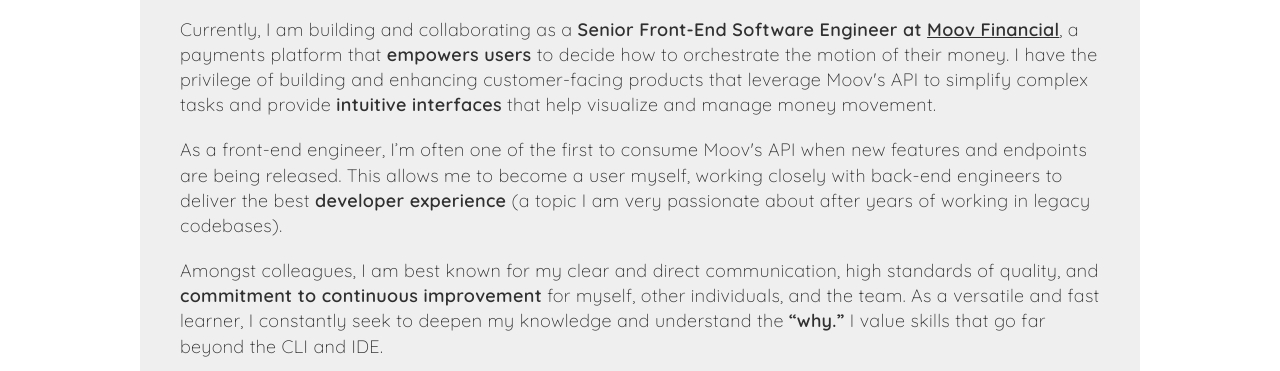
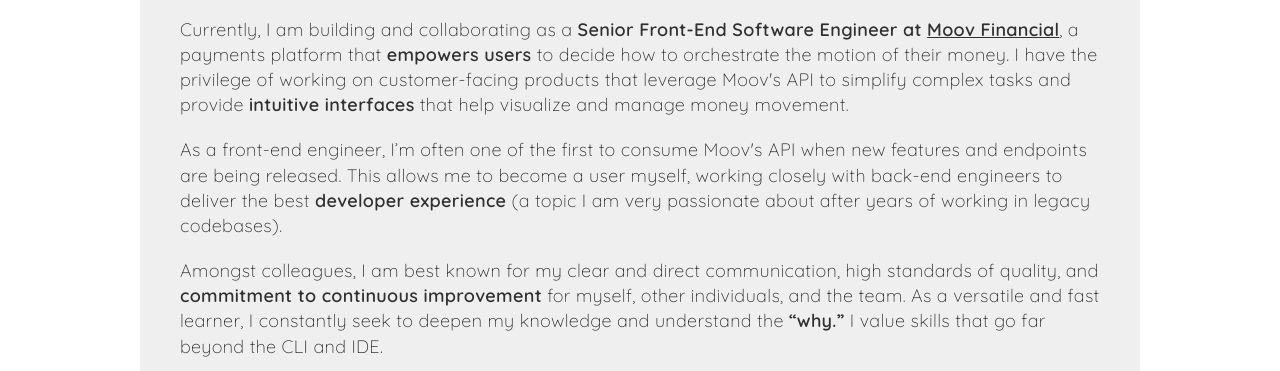
Before and after one commit to bchoplin/brittanychoplin, a website: page index.html in a window 1280 px wide. Shown: the part 726-1097 px from the top of the page. Drawn offline with Linux system fonts and the light colour scheme.

Commit message:
a lil wording change

```diff
--- a/index.html
+++ b/index.html
@@ -50,7 +50,7 @@
 
 					<p>I have over a decade of experience as a <strong>front-end engineer</strong> and enjoy creating wonderful experiences for <em>all</em> users. I believe that <strong>user empathy</strong> is a requirement, not just a nice-to-have. By understanding all of the vast emotions users may feel, I strive to craft solutions that inspire good feelings.</p>
 
-					<p>Currently, I am building and collaborating as a <strong>Senior Front-End Software Engineer at <a href="https://moov.io/">Moov Financial</a></strong>, a payments platform that <strong>empowers users</strong> to decide how to orchestrate the motion of their money. I have the privilege of building and enhancing customer-facing products that leverage Moov's API to simplify complex tasks and provide <strong>intuitive interfaces</strong> that help visualize and manage money movement.
+					<p>Currently, I am building and collaborating as a <strong>Senior Front-End Software Engineer at <a href="https://moov.io/">Moov Financial</a></strong>, a payments platform that <strong>empowers users</strong> to decide how to orchestrate the motion of their money. I have the privilege of working on customer-facing products that leverage Moov's API to simplify complex tasks and provide <strong>intuitive interfaces</strong> that help visualize and manage money movement.
 
 					<p>As a front-end engineer, I’m often one of the first to consume Moov's API when new features and endpoints are being released. This allows me to become a user myself, working closely with back-end engineers to deliver the best <strong>developer experience</strong> (a topic I am very passionate about after years of working in legacy codebases).</p>
 
```
